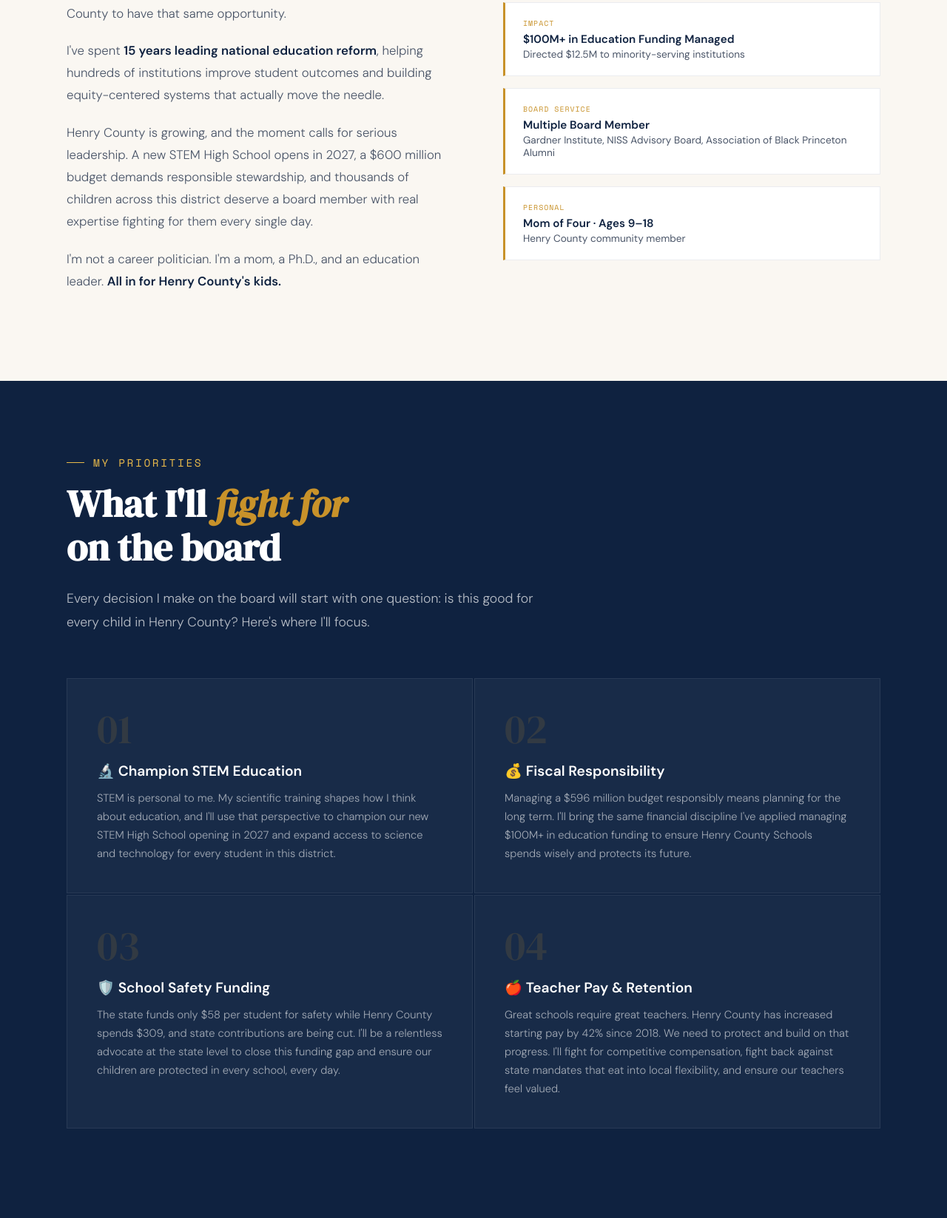
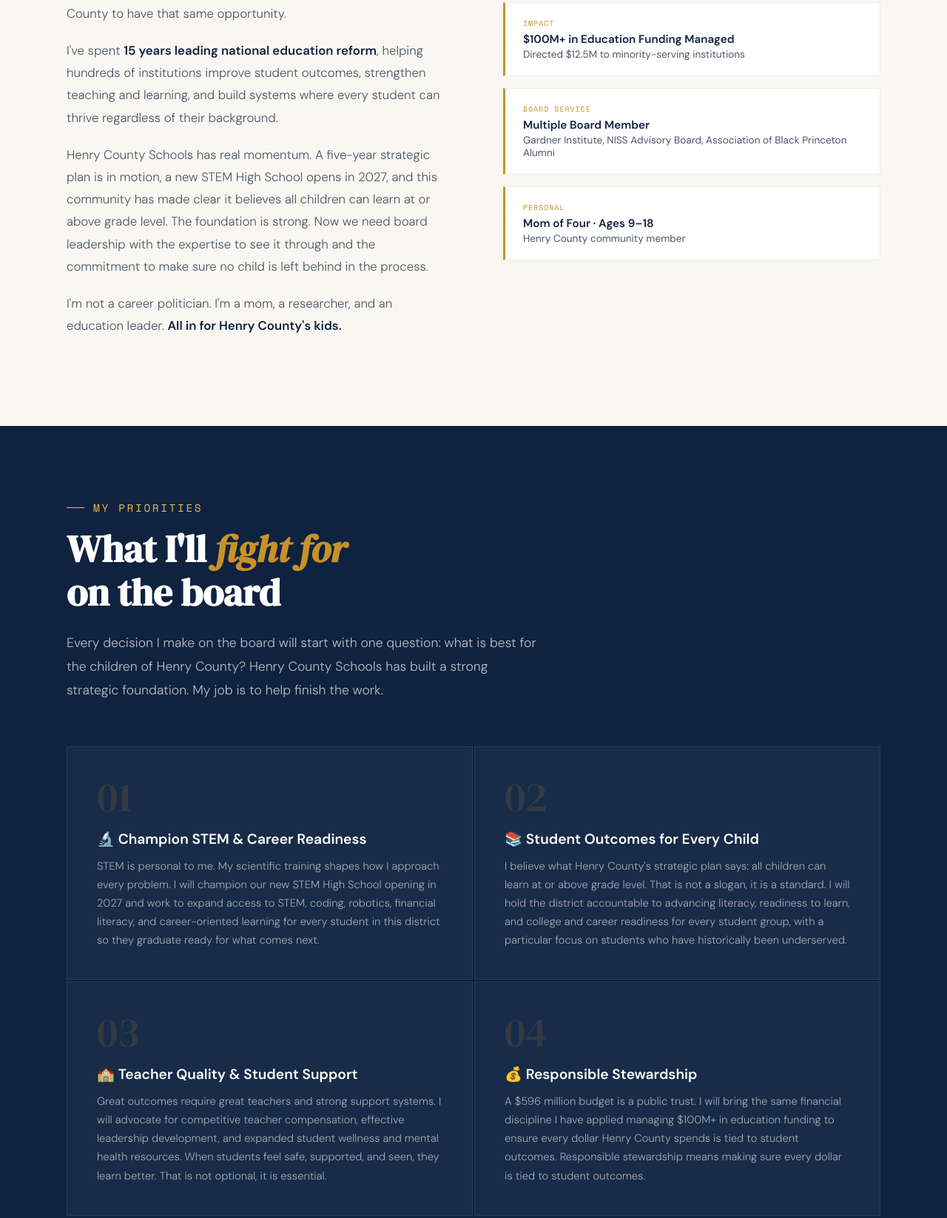
Before and after one commit to jessicawilliamsd4/jessicawilliamsd4, a plain HTML site: page index.html in a window 1280 px wide. Shown: the part 1564-3211 px from the top of the page at 74% size. Drawn offline with nearby package versions, Linux system fonts and the light colour scheme.

Commit message:
Update index.html

```diff
--- a/index.html
+++ b/index.html
@@ -4,6 +4,14 @@
 <meta charset="UTF-8">
 <meta name="viewport" content="width=device-width, initial-scale=1.0">
 <title>Jessica Williams for Henry County Schools, District 4</title>
+<!-- Google tag (gtag.js) -->
+<script async src="https://www.googletagmanager.com/gtag/js?id=G-3BMEE7GHB3"></script>
+<script>
+  window.dataLayer = window.dataLayer || [];
+  function gtag(){dataLayer.push(arguments);}
+  gtag('js', new Date());
+  gtag('config', 'G-3BMEE7GHB3');
+</script>
 <link href="https://fonts.googleapis.com/css2?family=DM+Serif+Display:ital@0;1&family=DM+Sans:wght@300;400;500;600&family=Space+Mono:wght@400;700&display=swap" rel="stylesheet">
 <style>
   :root {
@@ -770,11 +778,11 @@
     <div style="font-family:'DM Serif Display',serif;font-size:2rem;letter-spacing:0.04em;color:rgba(15,34,64,0.8);font-weight:700;">A Community on the Rise</div>
   </div>
   <div class="stat-item">
-    <div class="stat-number">44K</div>
+    <div class="stat-number">42K</div>
     <div class="stat-label">Students We Serve</div>
   </div>
   <div class="stat-item">
-    <div class="stat-number">53</div>
+    <div class="stat-number">50+</div>
     <div class="stat-label">Schools in the District</div>
   </div>
   <div class="stat-item">
@@ -800,19 +808,19 @@
     <div class="about-grid">
       <div class="about-text">
         <p>
-          I'm Jessica Williams: <strong>mom of four and education leader</strong>. I've spent my entire career making schools work better for students who need it most.
+          I'm Jessica Williams: <strong>mom of four and education leader</strong>. Every decision I have made in my career comes back to one question: <strong>what is best for the students?</strong>
         </p>
         <p>
           A <strong>Georgia native</strong>, I earned my B.S. in Biology from <strong>Spelman College</strong> before going on to Princeton University for my Ph.D. in Molecular Biology. I know firsthand the power of exceptional education to transform a life, and I want every child in Henry County to have that same opportunity.
         </p>
         <p>
-          I've spent <strong>15 years leading national education reform</strong>, helping hundreds of institutions improve student outcomes and building equity-centered systems that actually move the needle.
+          I've spent <strong>15 years leading national education reform</strong>, helping hundreds of institutions improve student outcomes, strengthen teaching and learning, and build systems where every student can thrive regardless of their background.
         </p>
         <p>
-          Henry County is growing, and the moment calls for serious leadership. A new STEM High School opens in 2027, a $600 million budget demands responsible stewardship, and thousands of children across this district deserve a board member with real expertise fighting for them every single day.
+          Henry County Schools has real momentum. A five-year strategic plan is in motion, a new STEM High School opens in 2027, and this community has made clear it believes all children can learn at or above grade level. The foundation is strong. Now we need board leadership with the expertise to see it through and the commitment to make sure no child is left behind in the process.
         </p>
         <p>
-          I'm not a career politician. I'm a mom, a Ph.D., and an education leader. <strong>All in for Henry County's kids.</strong>
+          I'm not a career politician. I'm a mom, a researcher, and an education leader. <strong>All in for Henry County's kids.</strong>
         </p>
 
       </div>
@@ -854,32 +862,32 @@
     <div class="section-label">My Priorities</div>
     <h2 class="section-heading">What I'll <em>fight for</em><br>on the board</h2>
     <p class="priorities-intro">
-      Every decision I make on the board will start with one question: is this good for every child in Henry County? Here's where I'll focus.
+      Every decision I make on the board will start with one question: what is best for the children of Henry County? Henry County Schools has built a strong strategic foundation. My job is to help finish the work.
     </p>
 
     <div class="priorities-grid">
       <div class="priority-card">
         <div class="priority-num">01</div>
-        <div class="priority-title">🔬 Champion STEM Education</div>
-        <p class="priority-body">STEM is personal to me. My scientific training shapes how I think about education, and I'll use that perspective to champion our new STEM High School opening in 2027 and expand access to science and technology for every student in this district.</p>
+        <div class="priority-title">🔬 Champion STEM & Career Readiness</div>
+        <p class="priority-body">STEM is personal to me. My scientific training shapes how I approach every problem. I will champion our new STEM High School opening in 2027 and work to expand access to STEM, coding, robotics, financial literacy, and career-oriented learning for every student in this district so they graduate ready for what comes next.</p>
       </div>
 
       <div class="priority-card">
         <div class="priority-num">02</div>
-        <div class="priority-title">💰 Fiscal Responsibility</div>
-        <p class="priority-body">Managing a $596 million budget responsibly means planning for the long term. I'll bring the same financial discipline I've applied managing $100M+ in education funding to ensure Henry County Schools spends wisely and protects its future.</p>
+        <div class="priority-title">📚 Student Outcomes for Every Child</div>
+        <p class="priority-body">I believe what Henry County's strategic plan says: all children can learn at or above grade level. That is not a slogan, it is a standard. I will hold the district accountable to advancing literacy, readiness to learn, and college and career readiness for every student group, with a particular focus on students who have historically been underserved.</p>
       </div>
 
       <div class="priority-card">
         <div class="priority-num">03</div>
-        <div class="priority-title">🛡️ School Safety Funding</div>
-        <p class="priority-body">The state funds only $58 per student for safety while Henry County spends $309, and state contributions are being cut. I'll be a relentless advocate at the state level to close this funding gap and ensure our children are protected in every school, every day.</p>
+        <div class="priority-title">🏫 Teacher Quality & Student Support</div>
+        <p class="priority-body">Great outcomes require great teachers and strong support systems. I will advocate for competitive teacher compensation, effective leadership development, and expanded student wellness and mental health resources. When students feel safe, supported, and seen, they learn better. That is not optional, it is essential.</p>
       </div>
 
       <div class="priority-card">
         <div class="priority-num">04</div>
-        <div class="priority-title">🍎 Teacher Pay & Retention</div>
-        <p class="priority-body">Great schools require great teachers. Henry County has increased starting pay by 42% since 2018. We need to protect and build on that progress. I'll fight for competitive compensation, fight back against state mandates that eat into local flexibility, and ensure our teachers feel valued.</p>
+        <div class="priority-title">💰 Responsible Stewardship</div>
+        <p class="priority-body">A $596 million budget is a public trust. I will bring the same financial discipline I have applied managing $100M+ in education funding to ensure every dollar Henry County spends is tied to student outcomes. Responsible stewardship means making sure every dollar is tied to student outcomes.</p>
       </div>
     </div>
   </div>
```
